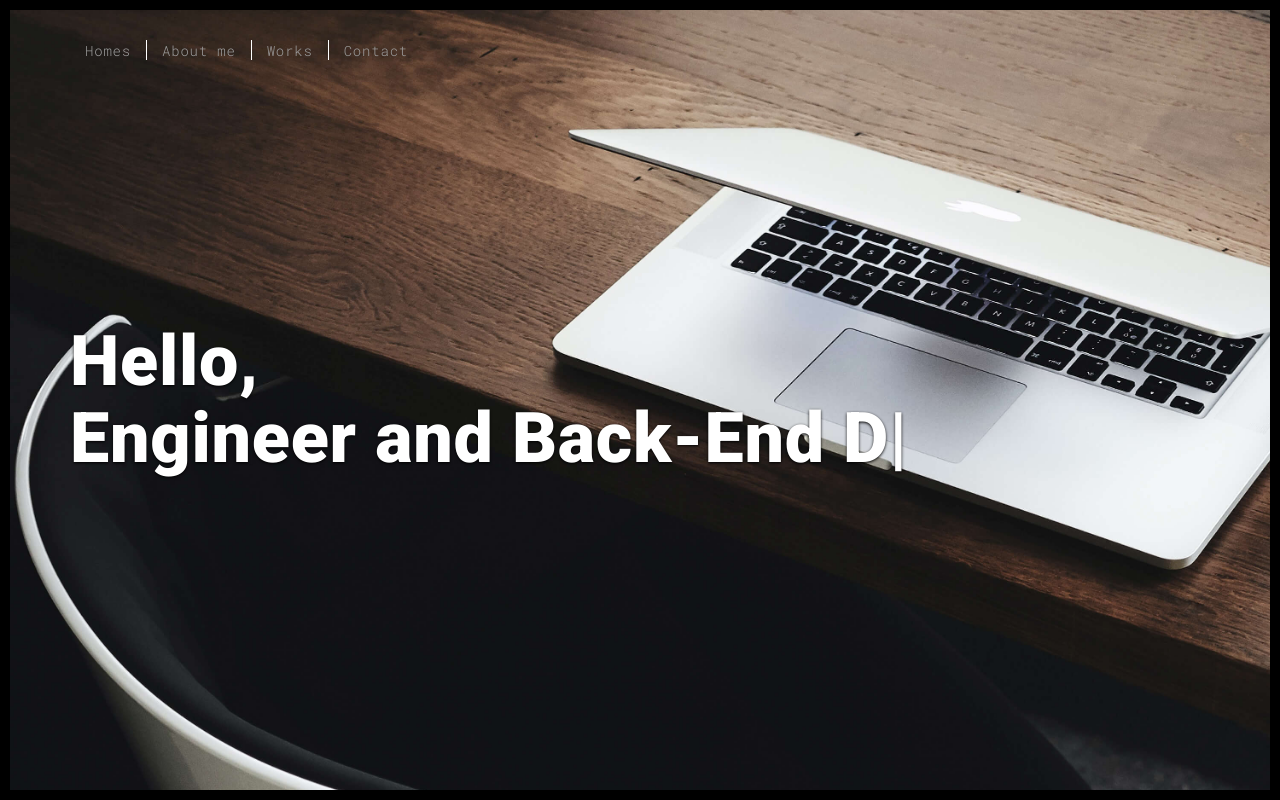
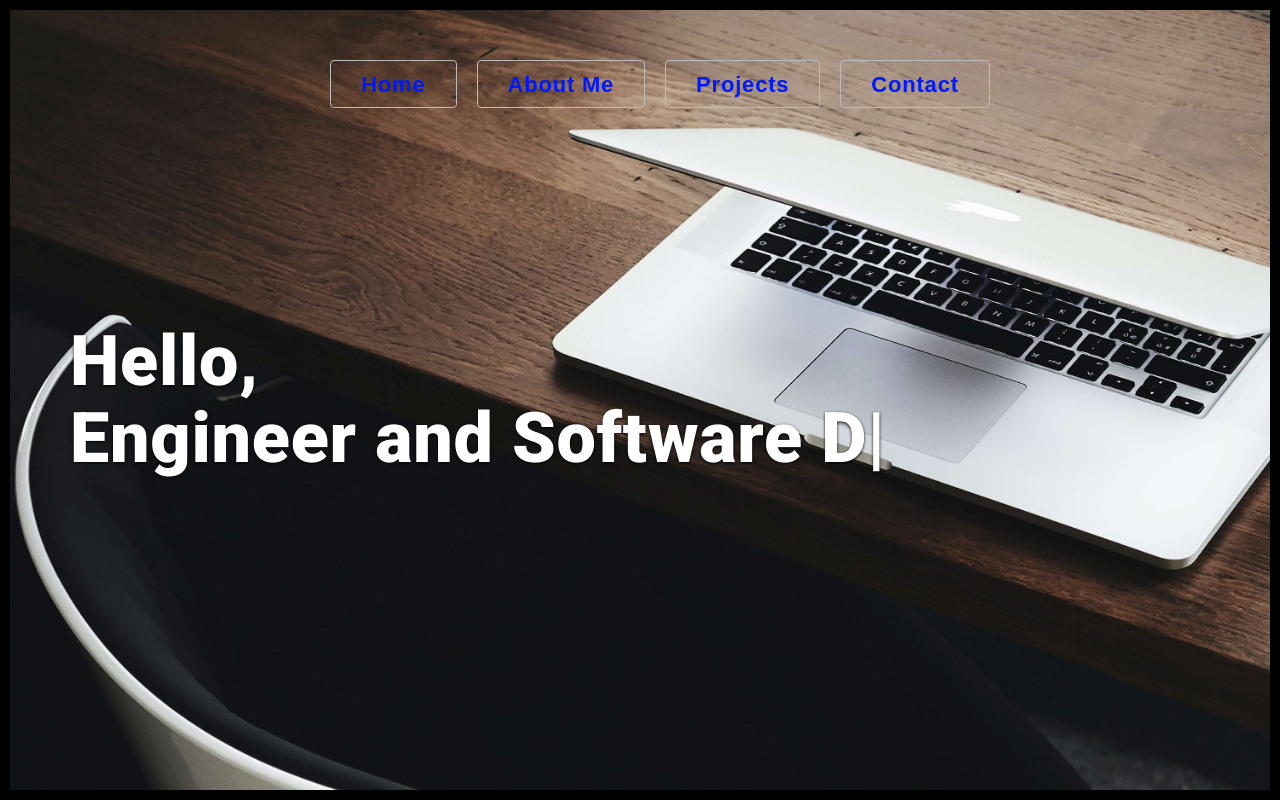
Before and after one commit to ademoyosoreoluwa/portfo, a Flask app: page / in a window 1280 px wide. Run offline with Flask 3, Linux system fonts and the light colour scheme; some libraries are stand-ins or nearby versions.

Commit message:
Update index.html

```diff
--- a/templates/index.html
+++ b/templates/index.html
@@ -3,10 +3,10 @@
 <head>
   <meta charset="UTF-8">
   <meta content="IE=edge" http-equiv="X-UA-Compatible">
-  <meta content="width=device-width,initial-scale=1" name="viewport">
+  <meta content="width=device-width, initial-scale=1" name="viewport">
   <meta content="description" name="description">
   <meta name="google" content="notranslate" />
-  <meta content="Mashup templates have been developped by Orson.io team" name="author">
+  <meta content="Mashup templates have been developed by Orson.io team" name="author">
 
   <!-- Disable tap highlight on IE -->
   <meta name="msapplication-tap-highlight" content="no">
@@ -16,16 +16,65 @@
 
   <title>Home Page</title>
 
-<link href="./static/main.3f6952e4.css" rel="stylesheet"></head>
+  <link href="./static/style.css" rel="stylesheet">
+  <link href="./static/main.3f6952e4.css" rel="stylesheet">
+
+  <style>
+      .zone {
+          padding: 10px 30px;
+          margin: 20px 10px;
+          cursor: pointer;
+          display: inline-block;
+          color: #FFF;
+          font-size: 2em;
+          border-radius: 4px;
+          border: 1px solid #bbb;
+          transition: all 0.3s linear;
+      }
+
+      .zone:hover {
+          box-shadow: rgba(0, 0, 0, 0.8) 0px 5px 15px, inset rgba(0, 0, 0, 0.15) 0px -10px 20px;
+      }
+
+      .main-nav {
+          display: flex;
+          align-items: center !important;
+          justify-content: center;
+          top: 0;
+      }
+
+      .no-underline {
+          text-decoration: none;
+          font-family: Arial;
+      }
+
+      .green {
+          background: linear-gradient(top, #56B870 0%, #a5c956 100%);
+      }
+
+      .red {
+          background: linear-gradient(top, #C655BE 0%, #cf0404 100%);
+      }
+
+      .yellow {
+          background: linear-gradient(top, #F3AAAA 0%, #febf04 100%);
+      }
+
+      .blue {
+          background: linear-gradient(top, #7abcff 0%, #60abf8 44%, #4096ee 100%);
+      }
+  </style>
+</head>
 
 <body class="minimal">
   <div id="site-border-left"></div>
   <div id="site-border-right"></div>
   <div id="site-border-top"></div>
   <div id="site-border-bottom"></div>
+
   <!-- Add your content of header -->
   <header>
-  <nav class="navbar  navbar-fixed-top navbar-inverse">
+    <nav class="navbar navbar-fixed-top navbar-inverse">
       <div class="container">
         <button type="button" class="navbar-toggle collapsed" data-toggle="collapse" data-target="#navbar-collapse" aria-expanded="false">
           <span class="sr-only">Toggle navigation</span>
@@ -33,20 +82,18 @@
           <span class="icon-bar"></span>
           <span class="icon-bar"></span>
         </button>
-
         <div class="collapse navbar-collapse" id="navbar-collapse">
-        <ul class="nav navbar-nav ">
-          <li><a href="./index.html" title="">Homes</a></li>
-          <li><a href="./about.html" title="">About me</a></li>
-          <li><a href="./works.html" title="">Works</a></li>
-          <li><a href="./contact.html" title="">Contact</a></li>
+          <ul class="main-nav">
+            <li class="zone green"><a href="./index.html" class="no-underline"><strong>Home</strong></a></li>
+            <li class="zone red"><a href="./about.html" class="no-underline"><strong>About Me</strong></a></li>
+            <li class="zone blue"><a href="./works.html" class="no-underline"><strong>Projects</strong></a></li>
+            <li class="zone yellow"><a href="./contact.html" class="no-underline"><strong>Contact</strong></a></li>
           </ul>
-
-
         </div>
       </div>
     </nav>
   </header>
+
   <!-- Add your site or app content here -->
   <div class="hero-full-container background-image-container white-text-container" style="background-image: url('./static/assets/images/intro-bg.jpg')">
     <div class="container">
@@ -57,8 +104,8 @@
               <h1>Hello,<br>
                 <span id="typed-strings">
                   <span>I'm Moyosore Simon</span>
-                  <span>Engineer and Back-End Developer</span>
-                  <span>Working as a Full Stack Developer</span>
+                  <span>Engineer and Software Developer</span>
+                  <span>Working as a Back-End Developer</span>
                 </span>
                 <span id="typed"></span>
               </h1>
@@ -70,13 +117,12 @@
   </div>
 
   <script>
-  document.addEventListener("DOMContentLoaded", function (event) {
+    document.addEventListener("DOMContentLoaded", function () {
       type();
       movingBackgroundImage();
     });
   </script>
 
-
-<script type="text/javascript" src="./static/main.70a66962.js"></script></body>
-
+  <script type="text/javascript" src="./static/main.70a66962.js"></script>
+</body>
 </html>
```
Lines whose indentation alone changed are shown as unchanged.
